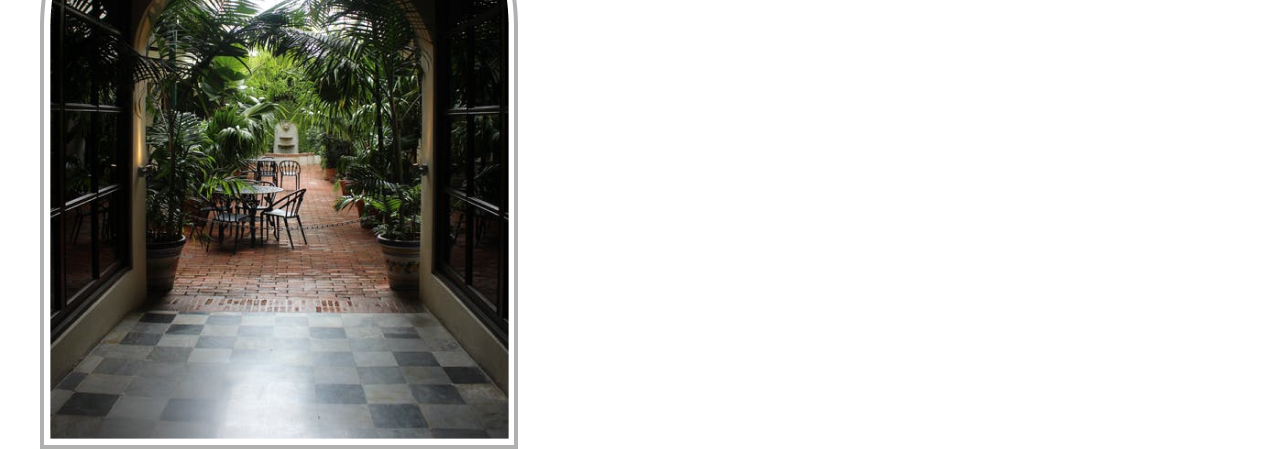
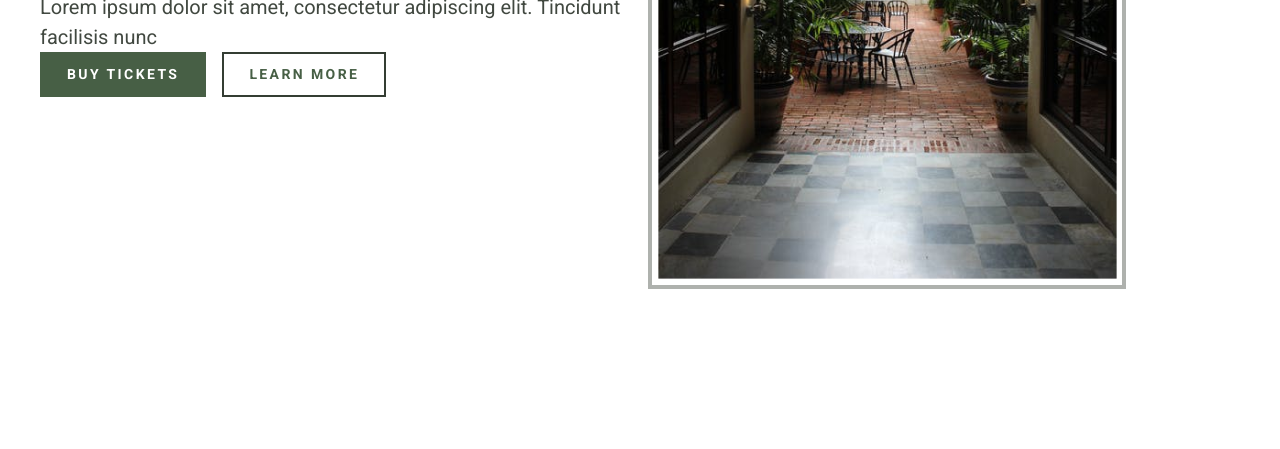
Before and after one commit to janeund/botanical-garden, a plain HTML site: page index.html in a window 1280 px wide. Shown: the part 459-908 px from the top of the page. After the commit the page ends 800 px from the top, so only its background shows below. Drawn offline with nearby package versions, Linux system fonts and the light colour scheme.

Commit message:
feat: add styles for hero section

```diff
--- a/index.html
+++ b/index.html
@@ -47,15 +47,16 @@
 
   <section class="hero">
     <div class="container">
-      <div class="even-columns">
+      <div class="even-columns grid">
         <div>
           <h1 class="fs-title-xl ff-secondary text-dark">A beautiful adventure awaits</h1>
           <p class="text-light">Lorem ipsum dolor sit amet, consectetur adipiscing elit. Tincidunt facilisis nunc</p>
+          <div class="flex-group">
+            <a class="button button-green bg-primary text-white fw-700 uppercase letter-spacing-1 fs-text-xs" href="#">Buy Tickets</a>
+            <a class="button button-white fw-700 uppercase letter-spacing-1 fs-text-xs" href="#">Learn More</a>
+          </div>
         </div>
-        <div class="flex-group">
-          <a class="button button-green bg-primary text-white fw-700 uppercase letter-spacing-1 fs-text-xs" href="#">Buy Tickets</a>
-          <a class="button button-white fw-700 uppercase letter-spacing-1 fs-text-xs" href="#">Learn More</a>
-        </div>
+
         <div>
           <img src="/assets/hero.png" alt="Garden Arch">
         </div>
--- a/styles.css
+++ b/styles.css
@@ -127,6 +127,11 @@ body {
   display: block;
 }
 
+.even-columns {
+  grid-template-columns: 1fr 1fr;
+  align-items: center;
+}
+
 /* .flow > *:where(:not(:first-child)) {
   margin-top: var(--flow-space, 1rem);
 }
```
